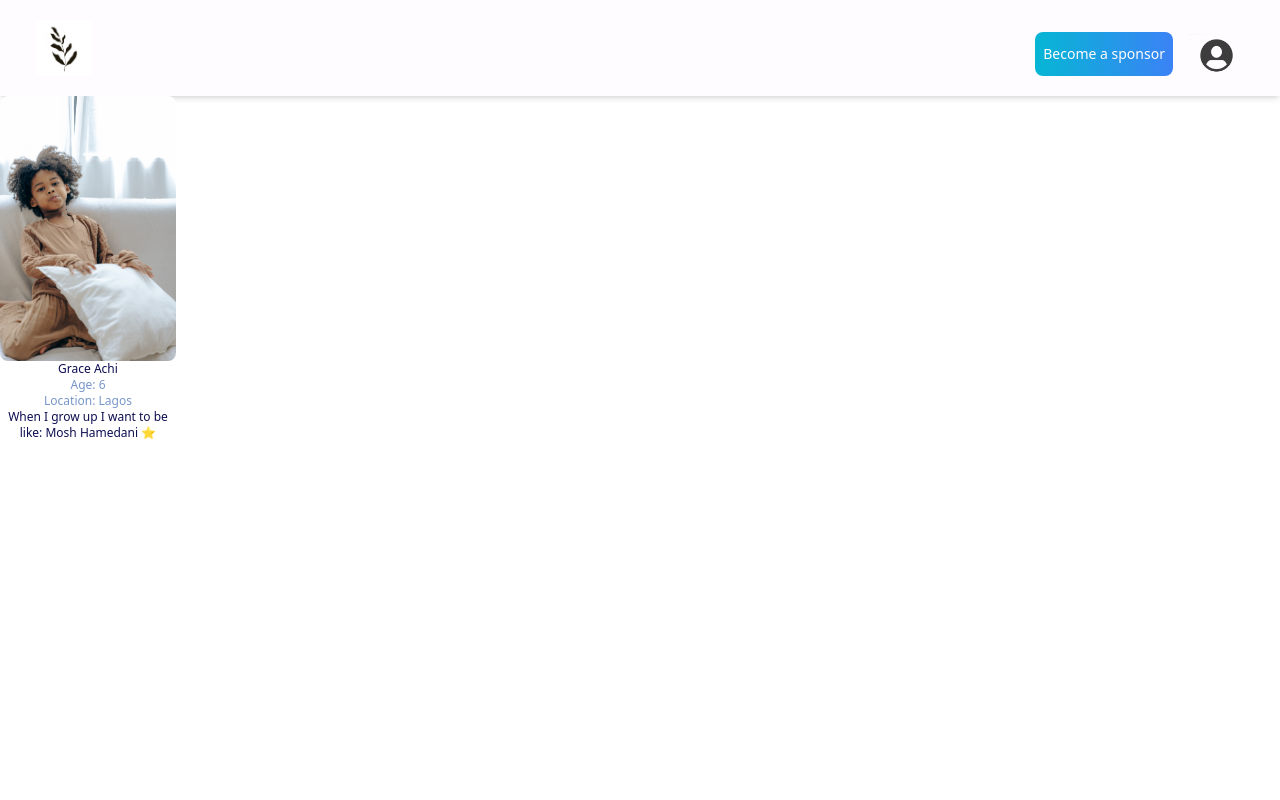
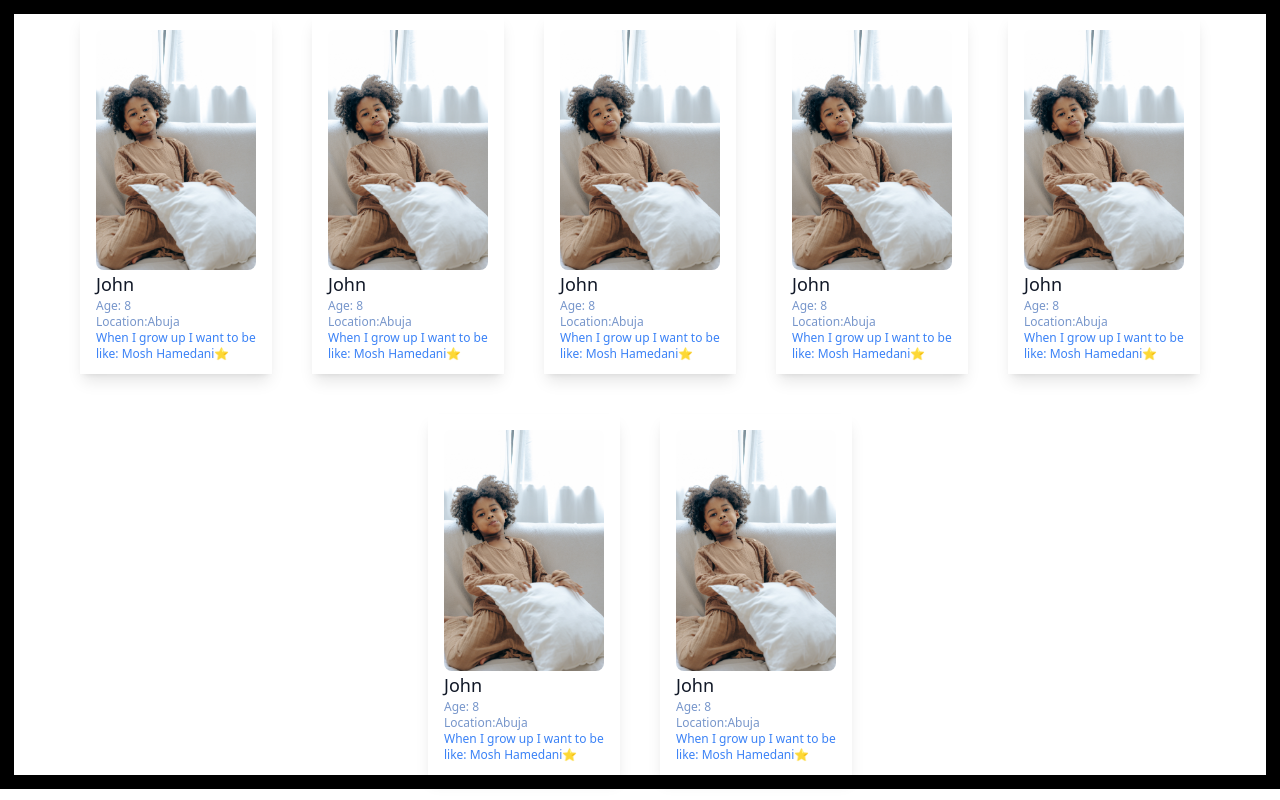
Before and after one commit to Dee-Tyan/civil-quota-app, a React (Create React App) app in the folder cq-app/: page / in a window 1280 px wide. Built offline with nearby package versions, Linux system fonts and the light colour scheme.

Commit message:
reusability functionality added

```diff
--- a/cq-app/src/App.tsx
+++ b/cq-app/src/App.tsx
@@ -1,13 +1,20 @@
 import React from 'react';
 import Header from './components/Header/Header';
 import Profile from './components/ProfileCard/Profile';
+import Homepage from "./components/Pages/Home/Homepage"
 import './App.css';
 
 function App() {
   return (
-    <div className="App">
-    <Header/>
-    <Profile/>
+    <div className="flex justify-center flex-wrap gap-10">
+    <Profile tname={'John'} age={8} location={'Abuja'} mentor={'Mosh Hamedani'} />
+    <Profile tname={'John'} age={8} location={'Abuja'} mentor={'Mosh Hamedani'} />
+    <Profile tname={'John'} age={8} location={'Abuja'} mentor={'Mosh Hamedani'} />
+    <Profile tname={'John'} age={8} location={'Abuja'} mentor={'Mosh Hamedani'} />
+    <Profile tname={'John'} age={8} location={'Abuja'} mentor={'Mosh Hamedani'} />
+    <Profile tname={'John'} age={8} location={'Abuja'} mentor={'Mosh Hamedani'} />
+    <Profile tname={'John'} age={8} location={'Abuja'} mentor={'Mosh Hamedani'} />
+
     </div>
   );
 }
--- /dev/null
+++ b/cq-app/src/components/Pages/Home/Homepage.jsx
@@ -0,0 +1,20 @@
+import React from 'react'
+
+const Homepage = () => {
+  return (
+    <div className='flex items-center w-screen min-h-screen bg-snow'>
+
+    <section>
+        <h2>This should hold the banner</h2>
+    </section>
+    <section className='flex justify-center flex-wrap gap-10'>
+
+    </section>
+
+
+
+    </div>
+  )
+}
+
+export default Homepage
--- a/cq-app/src/components/ProfileCard/Profile.tsx
+++ b/cq-app/src/components/ProfileCard/Profile.tsx
@@ -1,18 +1,33 @@
-import React from 'react'
-import profilecard from "../../assets/trainee.jpg"
-function Profile() {
-  return (
-    <div className="w-44 text-xs">
-    <img src={profilecard} className="w-full rounded-lg" />
-    <p className="text-mblue"> Grace Achi</p>
-    <div className="block justify-center items-center ">
-        <span className="text-bgray">Age: 6 </span>
-        <p className="text-bgray">Location: Lagos</p>
-    </div>
+import React from "react";
+import profilecard from "../../assets/trainee.jpg";
 
-    <p><span className="text-mblue">When I grow up I want to be like: Mosh Hamedani ⭐ </span></p>
-</div>
-  )
+interface ProfileElements {
+  tname: string;
+  age: number;
+  location: string;
+  mentor: string;
 }
 
-export default Profile
+const Profile = (props: ProfileElements) => {
+  let { tname, age, location, mentor } = props;
+  return (
+
+      <div className="w-48 text-xs shadow-lg p-4 pb-3">
+        <img src={profilecard} className="w-full rounded-lg" />
+        <h3 className="text-lg text-gray-900"> {tname}</h3>
+        <div className="block justify-center items-center ">
+          <span className="text-bgray">Age: {age}</span>
+          <p className="text-bgray">Location:{location}</p>
+        </div>
+
+        <p>
+          <span className="text-blue-500">
+            {" "}
+            When I grow up I want to be like: {mentor}⭐{" "}
+          </span>
+        </p>
+      </div>
+  );
+};
+
+export default Profile;
--- a/cq-app/src/index.css
+++ b/cq-app/src/index.css
@@ -6,7 +6,7 @@
 
 body {
   margin: 0;
-
+  border: 14px solid black;
 }
 
 code {
```
